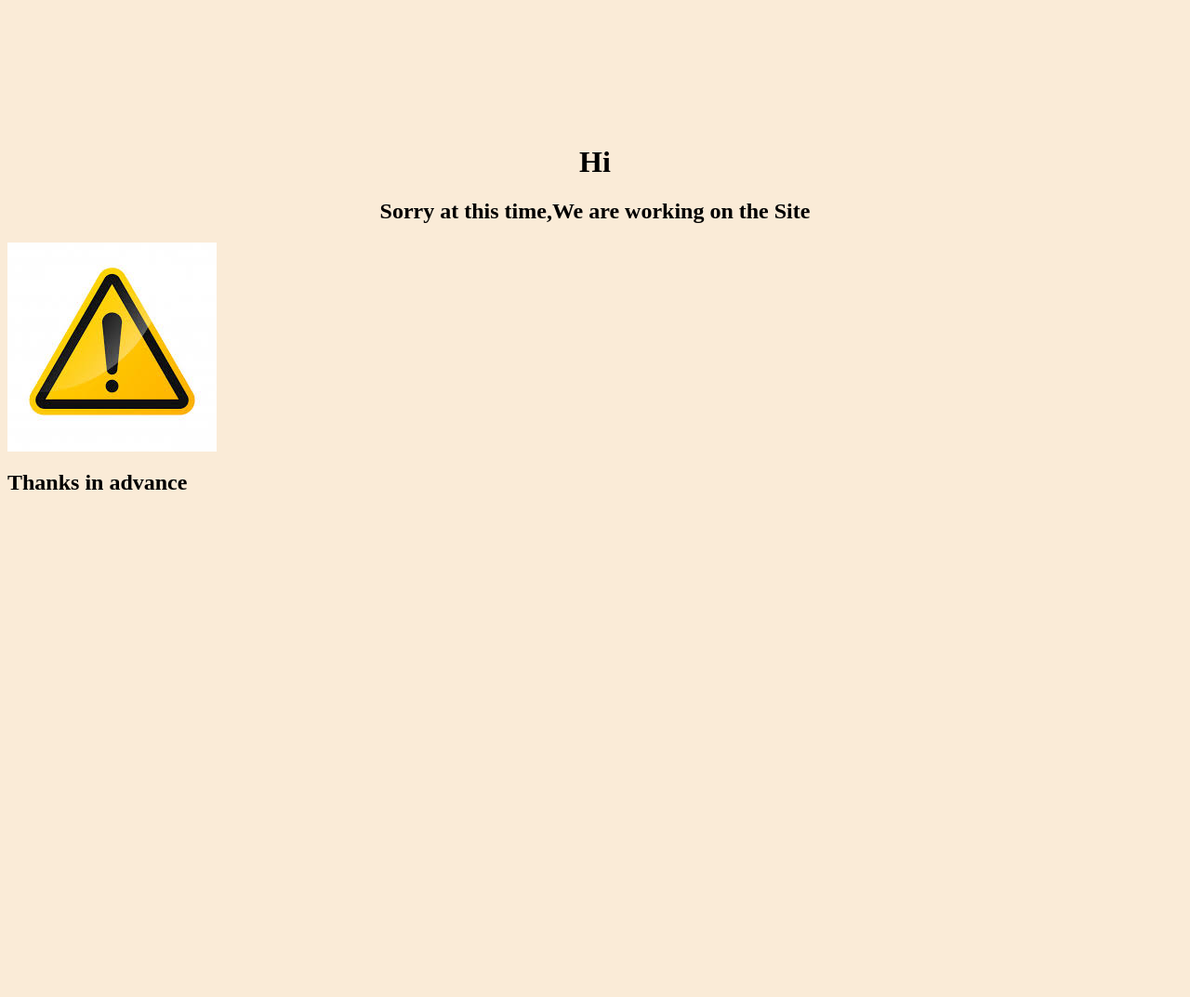
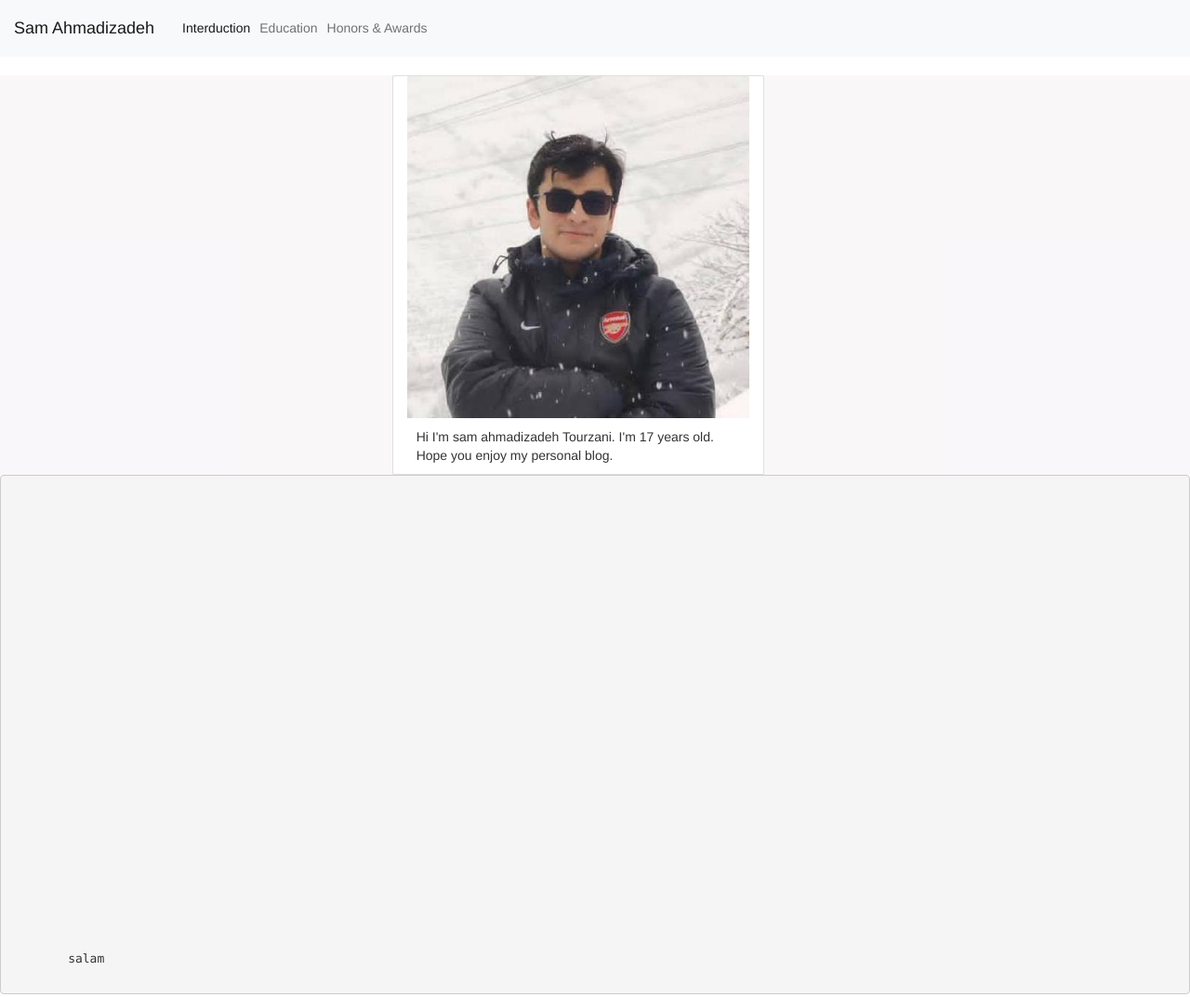
Before and after one commit to Sam1AT/Sam1AT.github.io, a plain HTML site: page index.html in a window 1280 px wide. Shown: the whole page at 93% size. Before the commit the page ends 800 px from the top, so only its background shows below. Drawn offline with nearby package versions, Linux system fonts and the light colour scheme.

Commit message:
changing every thing

```diff
--- a/index.html
+++ b/index.html
@@ -1,27 +1,82 @@
-<html>
-    <head>
+<!doctype html>
+<html lang="en">
+  <head>
+
+    <link href="https://cdn.jsdelivr.net/npm/bootstrap@5.0.0-beta3/dist/css/bootstrap.min.css" rel="stylesheet" integrity="sha384-eOJMYsd53ii+scO/bJGFsiCZc+5NDVN2yr8+0RDqr0Ql0h+rP48ckxlpbzKgwra6" crossorigin="anonymous">
+
         <title>Sam Ahmadizadeh</title>
         <link rel="shortcut icon" href="img/S_logo.png" />
         <meta name="keywords" content="Sam Ahmadizadeh,Sam,Ahmadizadeh,ahmadizade,sam,Tourzani,tourzani,Sam Ahmadizade Tourzani,سام,احمدی زاده,تورزنی,سام احمدی زاده تورزنی,سام احمدی زاده">
         <link rel="stylesheet" href="style.css"/>
+        <meta charset="utf-8">
         <meta name="viewport" content="width=device-width, initial-scale=1.0">
         <meta name="author" content="Sam Ahmadizadeh" />
+  </head>
+  <body>
+    <nav class="navbar navbar-expand-lg navbar-static-top navbar-light bg-light">
+        <div class="container-fluid">
+          <a class="navbar-brand" href="#salam">Sam Ahmadizadeh</a>
+          <button class="navbar-toggler" type="button" data-bs-toggle="collapse" data-bs-target="#navbarNav" aria-controls="navbarNav" aria-expanded="false" aria-label="Toggle navigation">
+            <span class="navbar-toggler-icon"></span>
+          </button>
+          <div class="collapse navbar-collapse" id="navbarNav">
+            <ul class="navbar-nav">
+              <li class="nav-item">
+                <a class="nav-link active" aria-current="page" href="background">Interduction</a>
+              </li>
+              <li class="nav-item">
+                <a class="nav-link" href="#">Education</a>
+              </li>
+              <li class="nav-item">
+                <a class="nav-link" href="#">Honors & Awards</a>
+              </li>
 
-    </head>
-    <body>
+            </ul>
+          </div>
+        </div>
+      </nav>
 
-        <div class="headerr">
+    <div class="row" id="background">
+        <div class="card col-lg-offset-4 col-lg-8 col-md-offset-4 col-md-8 col-sm-offset-3 col-sm-6 col-xs-offset-2 col-xs-8" style="width: 40rem;">
+            <img src="img/sam.jpeg" class="card-img-top" alt="...">
+            <div class="card-body">
+            <p class="card-text">Hi I'm sam ahmadizadeh Tourzani. I'm 17 years old. Hope you enjoy my personal blog.</p>
+            </div>
+        </div>
+    </div>
 
-            <h1>Hi</h1>
-            <h2>Sorry at this time,We are working on the Site</h2>
-
-        </div>
-
-        <img src="img/Alart.jpeg">
-
-        <h2>Thanks in advance</h2>
+    <pre>
 
 
 
-    </body>
+
+
+
+
+
+
+
+
+
+
+
+
+
+
+
+
+
+
+
+
+
+
+
+
+        <span id="salam">salam</span>
+    </pre>
+
+    <link rel="stylesheet" href="https://stackpath.bootstrapcdn.com/bootstrap/3.4.1/css/bootstrap.min.css" integrity="sha384-HSMxcRTRxnN+Bdg0JdbxYKrThecOKuH5zCYotlSAcp1+c8xmyTe9GYg1l9a69psu" crossorigin="anonymous">
+    <link rel="stylesheet" href="https://stackpath.bootstrapcdn.com/bootstrap/3.4.1/css/bootstrap-theme.min.css" integrity="sha384-6pzBo3FDv/PJ8r2KRkGHifhEocL+1X2rVCTTkUfGk7/0pbek5mMa1upzvWbrUbOZ" crossorigin="anonymous">
+  </body>
 </html>
--- a/style.css
+++ b/style.css
@@ -1,8 +1,3 @@
-body {
-    background-color: antiquewhite;
+#background{
+    background-color: rgba(249, 245, 248, 0.783)
 }
-
-.headerr{
-    text-align: center;
-    padding-top: 10%;
-}
```
Also changed, not shown: img/sam.jpeg (added).
